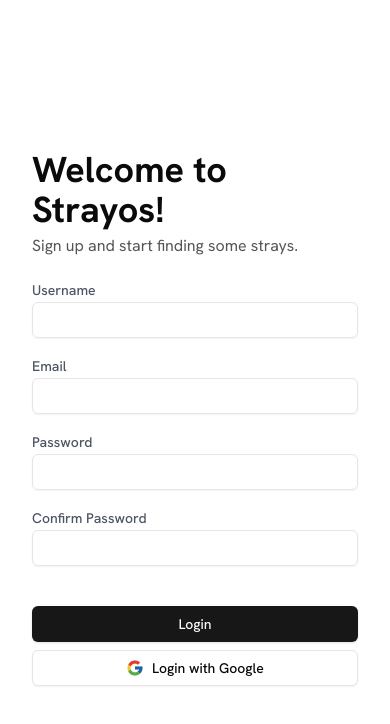
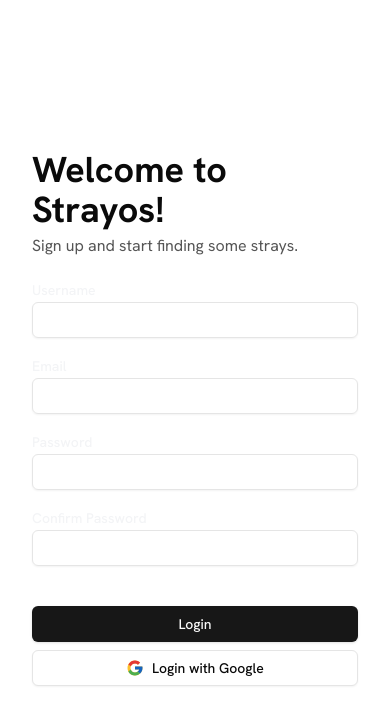
Before and after one commit to Tharshen2124/Strayos-Frontend, a Next.js app: page /signup in a window 390 px wide. Shown: the top 724 px of the page. Built offline with nearby package versions, Linux system fonts and the light colour scheme; no server answers.

Commit message:
fix: improve UI for signup

```diff
--- a/src/pages/signup.tsx
+++ b/src/pages/signup.tsx
@@ -105,29 +105,29 @@ export default function Signup() {
 
     return (
     <>
-        <div className="flex justify-center items-center h-screen">
+        <div className="flex justify-center items-center min-h-screen">
             <div className="w-1/2 h-screen hidden lg:block">
             <img src="/dog.jpg" alt="Placeholder Image" className="object-cover w-full h-full" />
             </div>
-            <div className="lg:p-36 md:p-52 sm:20 p-8 w-full lg:w-1/2">
+            <div className="lg:p-36 md:p-52  sm:20 py-4 px-8 w-full lg:w-1/2">
             <h1 className="text-4xl font-bold mb-1 dark:text-white">Welcome to Strayos!</h1>
             <p className="text-[#555] mb-5 dark:text-[#d9d9d9]">Sign up and start finding some strays.</p>
             <form action="#" method="POST">
                 <div className="mb-4">
-                    <Label className=" text-gray-600 mb-2 dark:text-[#c2c2c2]">Username</Label>
-                    <Input type="text" className="dark:text-white" required onChange={(e: any) => setUsername(e.target.value)}/>
+                    <Label className=" text-gray-100 mb-2 dark:text-white">Username</Label>
+                    <Input type="text" className="dark:text-white dark:border-[#333] focus:border-white" required onChange={(e: any) => setUsername(e.target.value)}/>
                 </div>
                 <div className="mb-4">
-                    <Label className=" text-gray-600 mb-2 dark:text-[#c2c2c2]">Email</Label>
-                    <Input type="email" className="dark:text-white" required onChange={(e: any) => setEmail(e.target.value)}/>
+                    <Label className=" text-gray-100 mb-2 dark:text-white">Email</Label>
+                    <Input type="email" className="dark:text-white dark:border-[#333] focus:border-white" required onChange={(e: any) => setEmail(e.target.value)}/>
                 </div>
                 <div className="mb-4">
-                    <Label className=" text-gray-600 mb-2 dark:text-[#c2c2c2]">Password</Label>
-                    <Input type="password" className="dark:text-white" required  onChange={(e: any) => setPassword(e.target.value)} />
+                    <Label className=" text-gray-100 mb-2 dark:text-white">Password</Label>
+                    <Input type="password" className="dark:text-white dark:border-[#333] focus:border-white" required  onChange={(e: any) => setPassword(e.target.value)} />
                 </div>
                 <div className="mb-10">
-                    <Label className=" text-gray-600 mb-2 dark:text-[#c2c2c2]">Confirm Password</Label>
-                    <Input type="password" className="dark:text-white" required onChange={(e: any) => setConfirmPassword(e.target.value)}/>
+                    <Label className=" text-gray-100 mb-2 dark:text-white">Confirm Password</Label>
+                    <Input type="password" className="dark:text-white dark:border-[#333] focus:border-white" required onChange={(e: any) => setConfirmPassword(e.target.value)}/>
                 </div>
 
                 <Button type="submit" className="w-full mb-2 dark:bg-[#333]" onClick={handleSubmit}>Login</Button>
```
